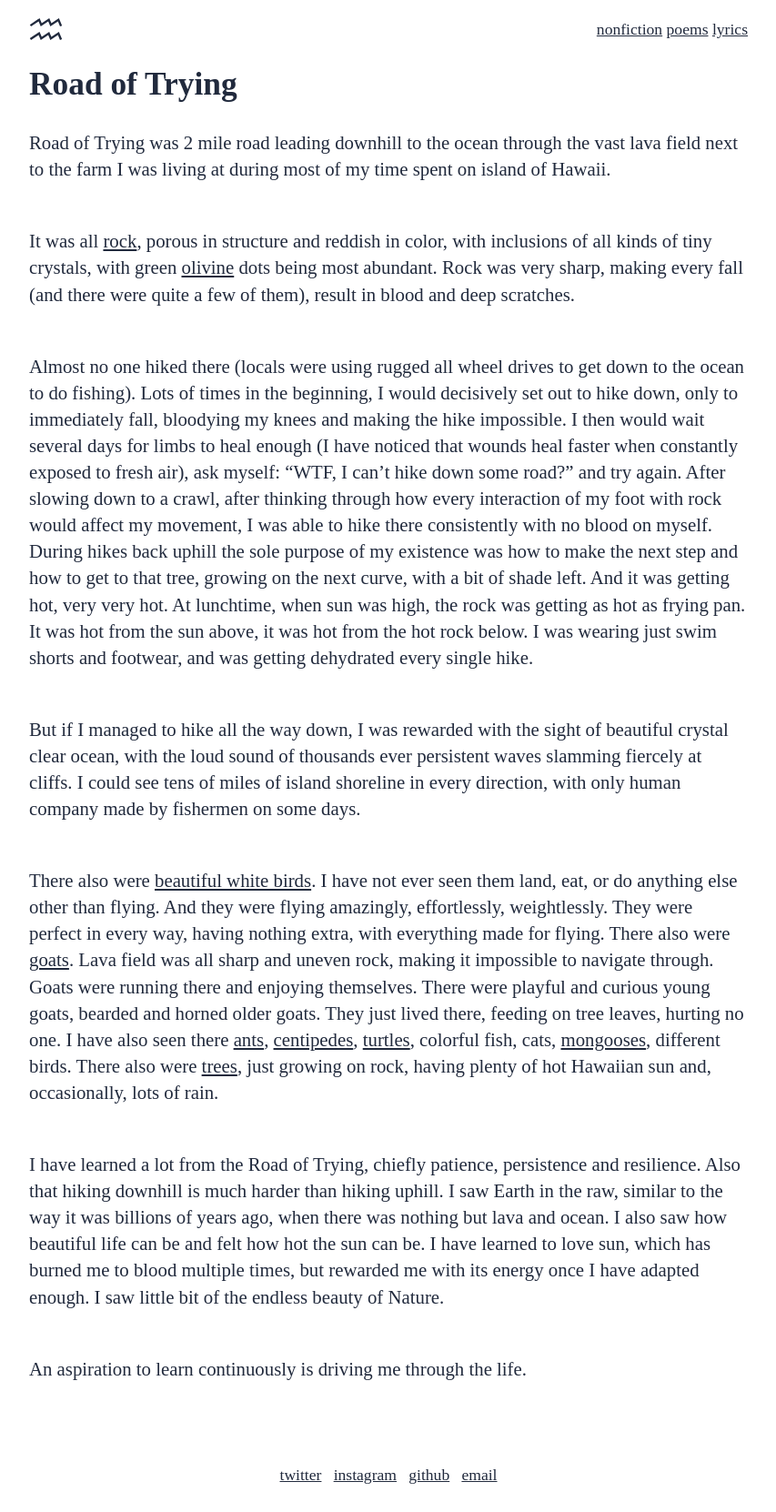
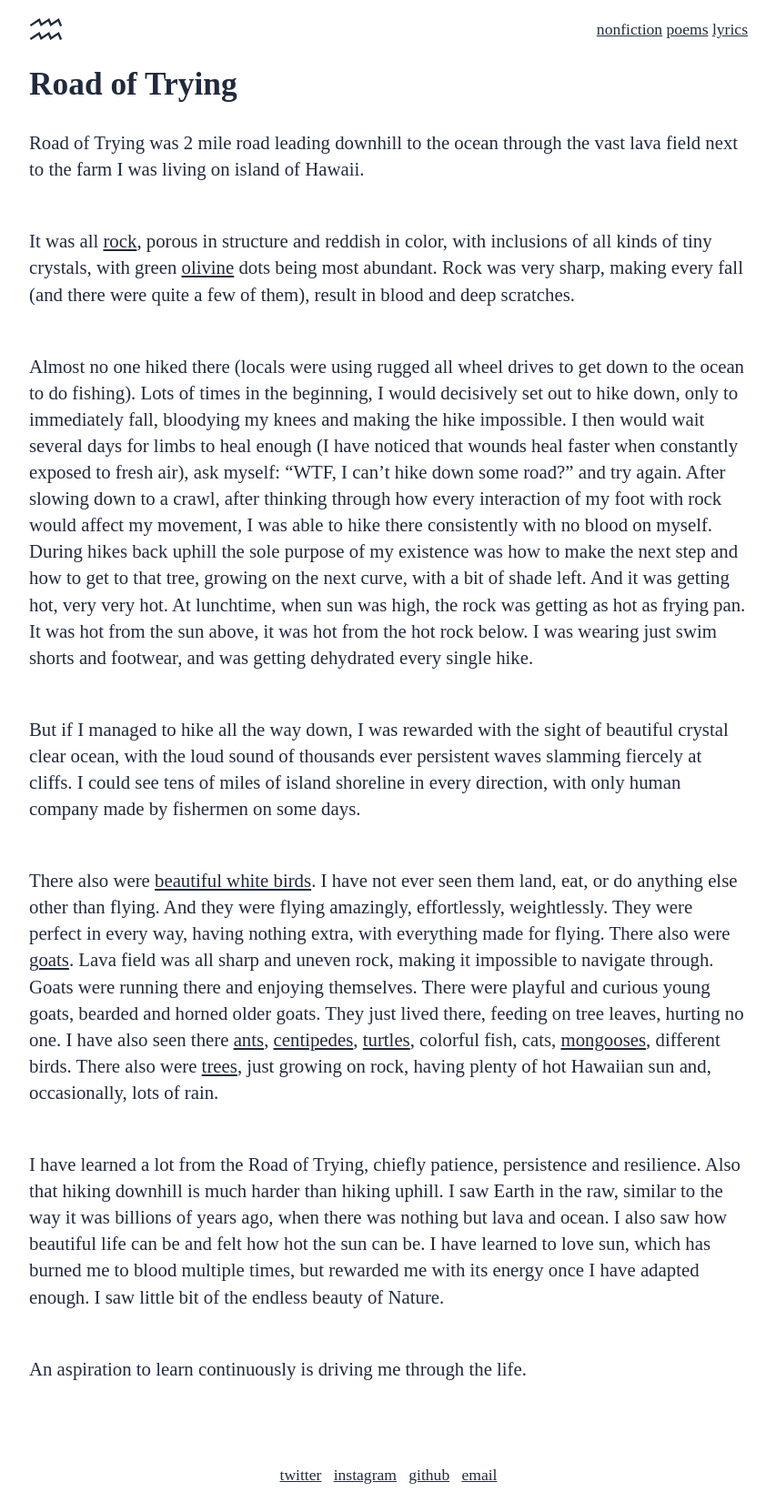
Before and after one commit to sarquaz/sarquaz.github.io, a Jekyll site: the page built from _posts/2018-9-5-Road-Of-Trying.md, in a window 1280 px wide. Shown: the whole page at 91% size, without its empty margins (213-1066 px from the left). Built offline with Jekyll 4.4.1, drawn with Linux system fonts in a browser that asks for light colours.

Commit message:
text updates

```diff
--- a/_posts/2018-9-5-Road-Of-Trying.md
+++ b/_posts/2018-9-5-Road-Of-Trying.md
@@ -3,7 +3,7 @@ layout: post
 title: Road of Trying
 categories: [nonfiction]
 ---
-Road of Trying was  2 mile road leading downhill to the ocean through the vast lava field next to the farm I was living at during most of my time spent on island of Hawaii.
+Road of Trying was  2 mile road leading downhill to the ocean through the vast lava field next to the farm I was living on island of Hawaii.
 
 <br/>
 It was all [rock](https://en.wikipedia.org/wiki/Lava#ʻAʻā), porous in structure and reddish in color, with inclusions of all kinds of tiny crystals, with green [olivine](https://en.wikipedia.org/wiki/Olivine) dots being most abundant. Rock was very sharp, making every fall (and there were quite a few of them), result in blood and deep scratches.
```
